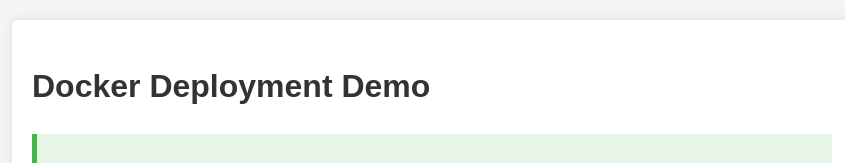
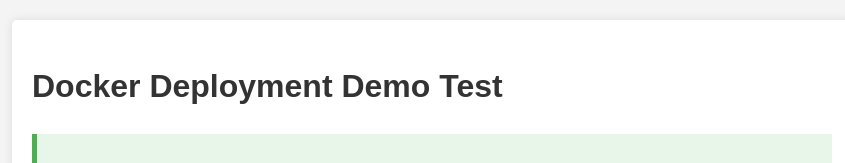
Before and after one commit to Rohit9619/docker-deploy-demo, a plain HTML site: page index.html in a window 1280 px wide. Shown: the top 163 px of the page, without its empty margins (208-1053 px from the left). Drawn offline with Linux system fonts and the light colour scheme.

Commit message:
Testing new flow

```diff
--- a/index.html
+++ b/index.html
@@ -33,7 +33,7 @@
 </head>
 <body>
     <div class="container">
-        <h1>Docker Deployment Demo</h1>
+        <h1>Docker Deployment Demo Test</h1>
         <div class="status">
             <h2>Deployment Status</h2>
             <p>This page was successfully deployed via automated GitHub to Docker workflow!</p>
```
